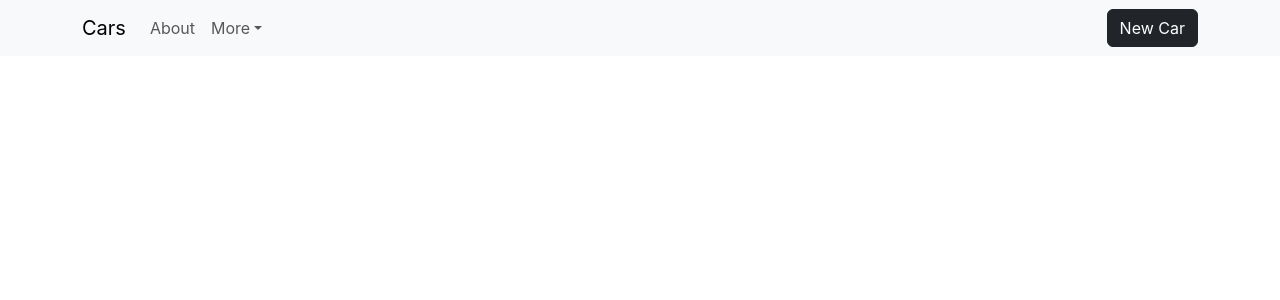
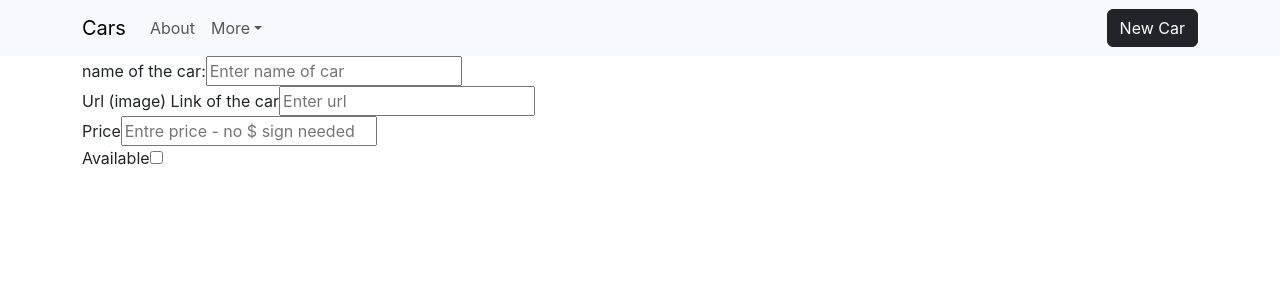
Before and after one commit to touhami-ben/cars-dealer-frontend-app, a React (Create React App) app: page /cars/new in a window 1280 px wide. Shown: the top 300 px of the page. Built offline with nearby package versions, Linux system fonts and the light colour scheme; no server answers.

Commit message:
create components and pages

```diff
--- a/src/App.js
+++ b/src/App.js
@@ -3,6 +3,10 @@
 import { BrowserRouter as Router, Routes, Route } from "react-router-dom";
 import NavBar from "./Components/NavBar";
 import Home from "./Pages/Home";
+import Index from "./Pages/Index";
+import Show from "./Pages/Show";
+import New from "./Pages/New"
+
 
 
 function App(){
@@ -12,6 +16,9 @@ function App(){
         <NavBar />
         <Routes>
           <Route path="/" element={<Home />} />
+          <Route path="/cars" element={<Index />} />
+          <Route path="cars/:id" element = {<Show />} />
+          <Route path="cars/new" element = {<New />} />
         </Routes>
       </Router>
     </div>
--- /dev/null
+++ b/src/Components/Car.jsx
@@ -0,0 +1,23 @@
+import Card from "react-bootstrap/Card";
+import Button from "react-bootstrap/Button";
+import { Link } from "react-router-dom";
+
+export default function Car({car}){
+    return (
+        <Card style ={{width: "18rem"}}>
+            <Card.Img variant="top" src = {car.image_url} />
+            <Card.Body>
+                <Card.Title>
+                    {car.name} - {car.make}
+                </Card.Title>
+
+                <Card.Text>
+                    {Car.condition}
+                </Card.Text>
+                <Link to ={`/cars/${car.id}`}>
+                    <Button variant="dark">View Car</Button>
+                </Link>
+            </Card.Body>
+        </Card>
+    )
+}
--- /dev/null
+++ b/src/Components/CarDetails.jsx
@@ -0,0 +1,61 @@
+import axios from "axios";
+import { useState, useEffect } from "react";
+import { useParams, useNavigate } from "react-router-dom";
+import { Container } from "react-bootstrap";
+import {Image} from "react-bootstrap";
+import {Button }from "react-bootstrap";
+
+export default function CarDetails(){
+
+    const [car, setCar] = useState([]);
+    const { id } = useParams();
+    const API = process.env.REACT_APP_API_URL;
+    const navigate = useNavigate();
+
+
+    useEffect(() => {
+        axios
+        .get(`${API}/cars/${id}`)
+        .then((response) => {
+          setCar(response.data);
+        })
+        .catch((error) => {
+          console.log(error);
+        });
+    }, [id, API]);
+
+    const deleteCar = () => {
+        axios.delete(`${API}/cars/${id}`)
+        .then(() => {
+            navigate(`/cars`);
+
+        })
+        .catch (error => {
+            console.log(error)
+        });
+    };
+    const handleDelete = ()=> {
+        deleteCar();
+    }
+
+    return(
+        <div>
+
+        <h2>Car {car.id} {car.is_available} ? "- ⭐️" : null </h2>
+
+        <Container>
+            <p>Name: {car.name}</p>
+            <p>Make: {car.make}</p>
+            <p>condition: {car.condition}</p>
+        </Container>
+        <Container>
+            {car.image_url ? <Image src ={car.image_url} fluid rounded /> : null}
+            <Button variant = "dark" onClick={()=> navigate('/cars')}>Back</Button>
+            <Button variant ="dark" onClick= {()=> navigate(`/cars/${id}/edit`)} >Edit</Button>
+            <Button variant = "dark" onClick= {handleDelete}>Delete</Button>
+        </Container>
+
+        </div>
+    )
+
+}
--- /dev/null
+++ b/src/Components/CarNewForm.jsx
@@ -0,0 +1,94 @@
+import  React  from "react";
+import { useState } from "react";
+import axios from "axios";
+import { useNavigate } from "react-router-dom";
+// import { Form, Button } from "react-bootstrap";
+
+const API = process.env.REACT_APP_API_URL;
+
+
+export default function CarNewForm (){
+    let navigate = useNavigate();
+
+
+    const [newCar, setNewCar] = useState({
+        name: "",
+        image_url: "",
+        price: "",
+        make: "",
+        condition: "",
+        is_available: ""
+    });
+    function handleSubmit(event) {
+        event.preventDefault();
+        axios
+        .post(`${API}/cars`, newCar)
+        .then(() => {navigate("/");
+    }).catch ((error) => {
+        console.log("error", error);
+        navigate("/not-found")
+    });
+    }
+
+    function handleTextChange(event) {
+        setNewCar({...newCar, [event.target.id]: event.target.value })
+    }
+    function handleCheckboxChange(event) {
+        setNewCar({...newCar, is_available: event.target.value})
+    }
+    return (
+        <div>
+            <form onSubmit={handleSubmit}>
+                <div>
+                    <label htmlFor="name">
+                        name of the car:
+                    </label>
+                    <input
+                    id="name"
+                    type="text"
+                    required
+                    placeholder="Enter name of car"
+                    value={newCar.name} />
+
+                </div>
+                <label htmlFor="image_url">
+                    Url (image) Link of the car
+                </label>
+                <input
+                id="image_url"
+                type="text"
+                onChange={{handleTextChange}}
+                placeholder="Enter url"
+                value={newCar.image_url} />
+                <div>
+
+                    <label htmlFor="price">
+                        {" "}
+                        Price
+                    </label>
+                    <input
+                    id="price"
+                    type="number"
+                    onChange={handleTextChange}
+                    value={newCar.price}
+                    placeholder="Entre price - no $ sign needed"
+                    title="price required"
+                    required />
+
+                </div>
+                <div>
+                    <label htmlFor="is_available">
+                        Available
+                    </label>
+                    <input
+                    id="is_available"
+                    type="checkbox"
+                    onChange={handleCheckboxChange} />
+
+                </div>
+
+                <div></div>
+            </form>
+        </div>
+    )
+}
--- a/src/Components/Cars.jsx
+++ b/src/Components/Cars.jsx
@@ -0,0 +1,31 @@
+import axios from "axios";
+import { useState, useEffect } from "react";
+import Car from "./Car";
+import {Container, Row} from "react-bootstrap";
+
+export default function Cars(){
+    const [cars, setCars] = useState([]);
+    const API =process.env.REACT_APP_API_URL;
+
+    useEffect(() => {
+        axios
+        .get(`${API}/cars`)
+        .then((response) => {
+            setCars(response.data);
+        })
+        .catch((error) => console.log(error));
+    }, [API]);
+    return (
+        <div>
+            <h1>List of cars</h1>
+            <p>Thank you for  Shopping with us</p>
+            <Container>
+                <Row>
+                    {cars.map((car) => {
+                        return <Car key={car.id} car={car} />
+                    })}
+                </Row>
+            </Container>
+        </div>
+    )
+}
--- /dev/null
+++ b/src/Pages/Index.js
@@ -0,0 +1,12 @@
+import Cars from "../Components/Cars";
+import { Container } from "react-bootstrap";
+
+export default function Index(){
+    return (
+        <div>
+            <Container>
+                <Cars />
+            </Container>
+        </div>
+    )
+}
--- /dev/null
+++ b/src/Pages/New.js
@@ -0,0 +1,13 @@
+import React from "react";
+import CarNewForm from "../Components/CarNewForm";
+import Container from "react-bootstrap/Container";
+
+export default function New() {
+  return (
+    <div>
+      <Container>
+        <CarNewForm />
+      </Container>
+    </div>
+  );
+}
--- /dev/null
+++ b/src/Pages/Show.js
@@ -0,0 +1,13 @@
+import { Container } from "react-bootstrap";
+import CarDetails from "../Components/CarDetails";
+
+
+export default function Show (){
+    return (
+        <div>
+          <Container>
+            <CarDetails />
+          </Container>
+        </div>
+    );
+}
```
